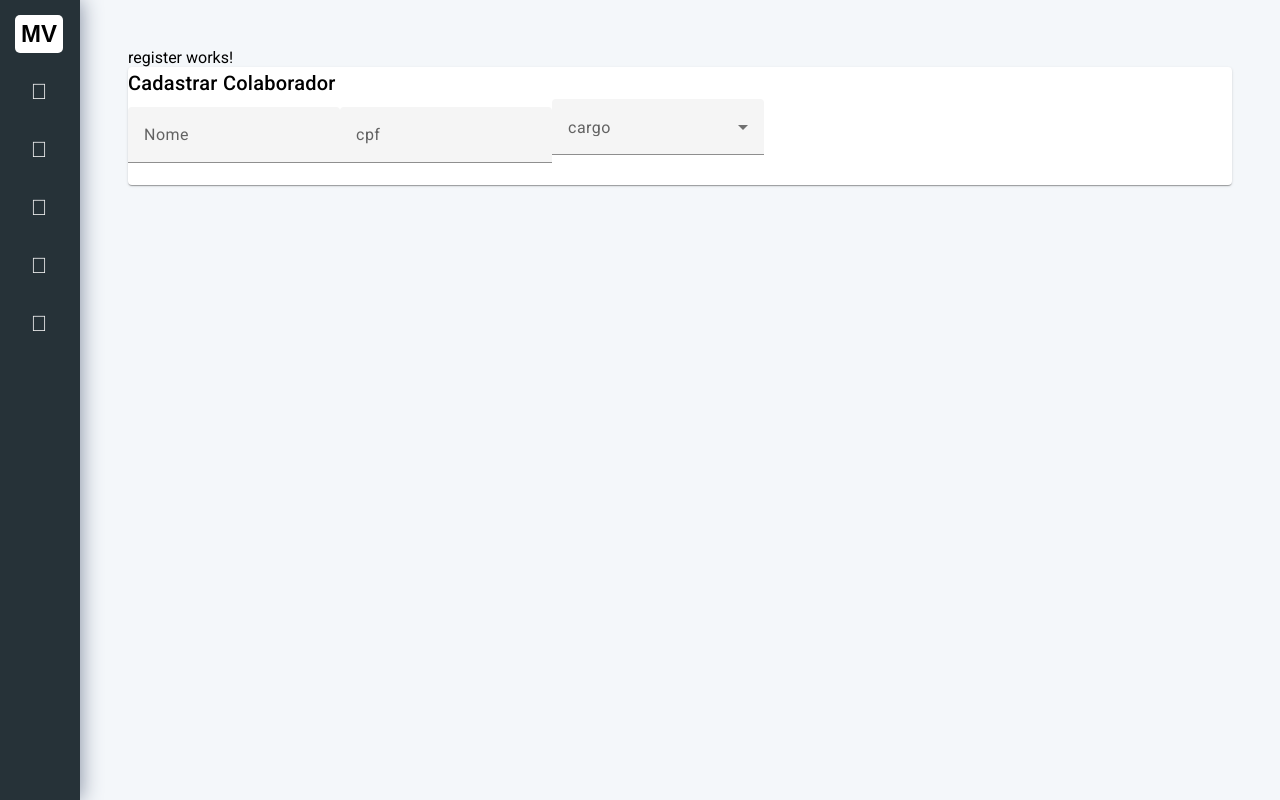
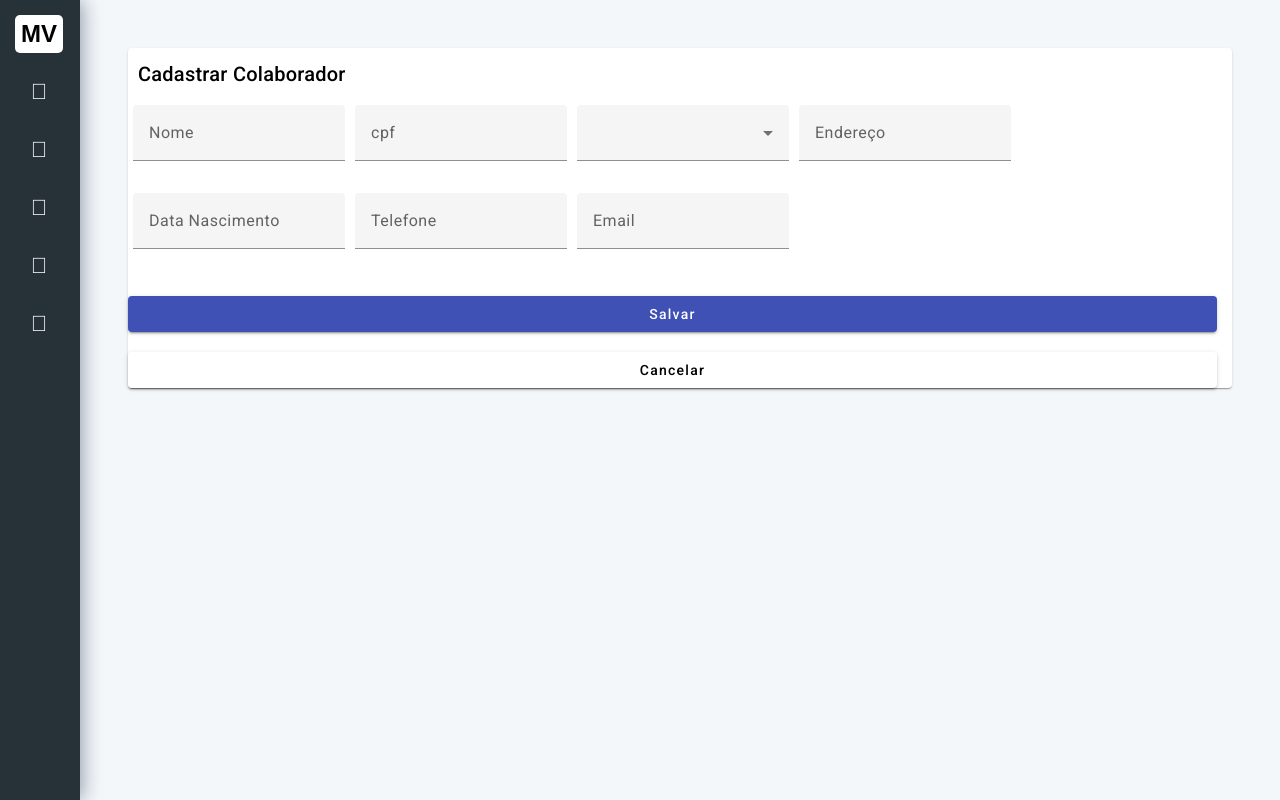
Before and after one commit to MV-CUBO/PROJETO-CUBO-FINAL--FRONTEND, an Angular app: page /register in a window 1280 px wide. Built offline with nearby package versions, Linux system fonts and the light colour scheme.

Commit message:
refactor(register): add inputfields and buttons

```diff
--- a/src/app/app.module.ts
+++ b/src/app/app.module.ts
@@ -15,6 +15,7 @@ import { MatFormFieldModule } from '@angular/material/form-field'
 import { MatInputModule } from '@angular/material/input'
 import {MatSelectModule} from '@angular/material/select';
 import {MatDatepickerModule} from '@angular/material/datepicker';
+import { MatButtonModule } from  '@angular/material/button';
 
 
 @NgModule({
@@ -34,7 +35,8 @@ import {MatDatepickerModule} from '@angular/material/datepicker';
     MatInputModule,
     MatCardModule,
     MatSelectModule,
-    MatDatepickerModule
+    MatDatepickerModule,
+    MatButtonModule
   ],
   providers: [],
   bootstrap: [AppComponent]
--- a/src/app/register/register.component.html
+++ b/src/app/register/register.component.html
@@ -1,4 +1,4 @@
-<p>register works!</p>
+<!-- <p>register works!</p> -->
 <mat-card>
     <mat-card-title>Cadastrar Colaborador</mat-card-title>
     <form>
@@ -9,13 +9,33 @@
             <input matInput placeholder="cpf" >
         </mat-form-field>
         <mat-form-field appearance="fill" >
-            <mat-label><span>cargo</span></mat-label>
+            <!-- <mat-label>cargo</mat-label> -->
             <mat-select>
             <mat-option *ngFor="let cargo of cargos" [value]="cargo.value">
             {{cargo.viewValue}}
             </mat-option>
         </mat-select>
         </mat-form-field>
+        <mat-form-field>
+            <input matInput placeholder="Endereço" >
+        </mat-form-field>
+        <mat-form-field>
+            <input matInput placeholder="Data Nascimento" >
+        </mat-form-field>
+        <mat-form-field>
+            <input matInput placeholder="Telefone" >
+        </mat-form-field>
+        <mat-form-field>
+            <input matInput placeholder="Email" >
+        </mat-form-field>
 
     </form>
+
+    <button mat-raised-button color="primary">
+        Salvar
+    </button>
+
+    <button mat-raised-button>
+        Cancelar
+    </button>
 </mat-card>
--- a/src/app/register/register.component.scss
+++ b/src/app/register/register.component.scss
@@ -0,0 +1,17 @@
+// form {
+//     display: flex;
+//     flex-direction: column;
+//     margin-top: 20px;
+// }
+
+mat-card-title{
+    padding: 10px;
+}
+
+mat-form-field{
+    padding: 5px;
+}
+
+button {
+    margin: 20px 15px 0px 0px;
+}
```
